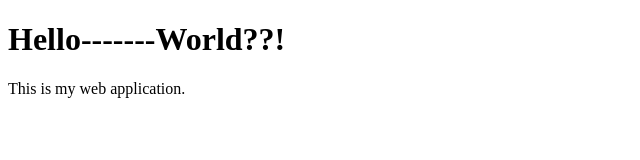
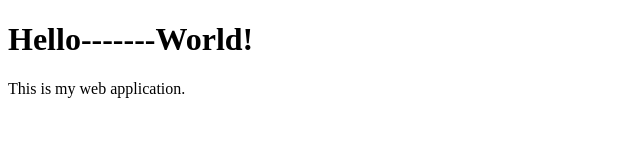
Before and after one commit to kv-sub/devopslab8-WebHooks, a plain HTML site: page index.html in a window 1280 px wide. Shown: the full height of the page, 0-640 px from the left. Drawn offline with Linux system fonts and the light colour scheme.

Commit message:
Just Changing

```diff
--- a/index.html
+++ b/index.html
@@ -6,7 +6,7 @@
     <title>My Web App</title>
 </head>
 <body>
-    <h1>Hello-------World??!</h1>
+    <h1>Hello-------World!</h1>
     <p>This is my web application.</p>
 </body>
 </html>
```
